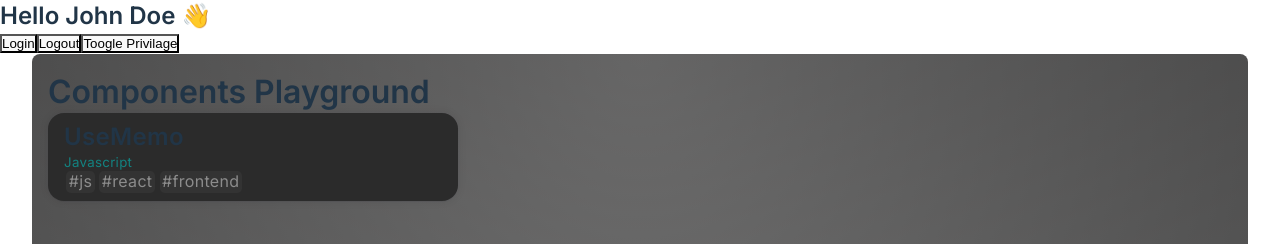
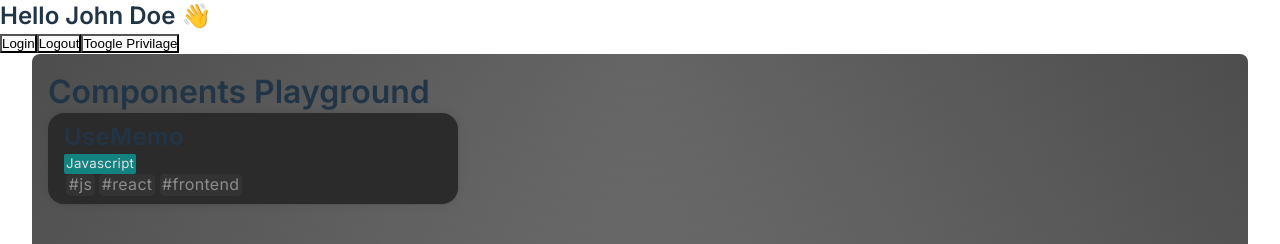
Before and after one commit to nape1/vite-vue-pinia-vuerouter, a Vue app: page / in a window 1280 px wide. Both pictures are taken after a click on the button "Login". Shown: the top 244 px of the page. Built offline with nearby package versions, Linux system fonts and the light colour scheme.

Commit message:
colors changed for subtitle in tags

```diff
--- a/src/components/InfoCard.vue
+++ b/src/components/InfoCard.vue
@@ -51,17 +51,18 @@
 h5{
     font-weight: normal;
     align-self: flex-start;
-    /* color: #8c8c8c; */
-    color: #138381;
+    color: #e1e1e1;
+    background-color: #138381;
+    padding: .1em .15em;
+    border-radius: .15em;
 }
 @media (prefers-color-scheme: dark) {
   .card {
     background-color: #212121;
   }
   h5{
-    /* color: #565656; */
-    color: #138381;
-
+    color: #e1e1e1;
+    background-color: #138381;
   }
 }
 .tag_wrapper{
```
